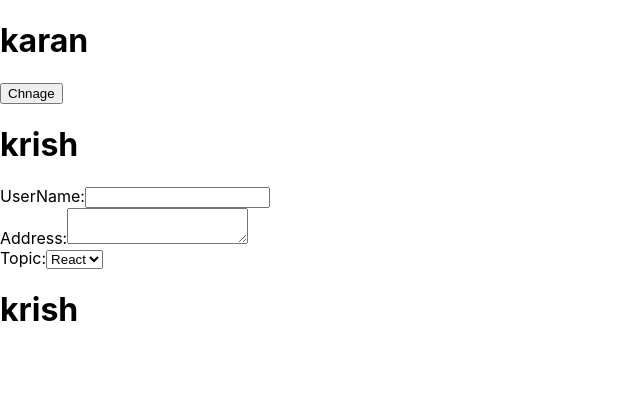
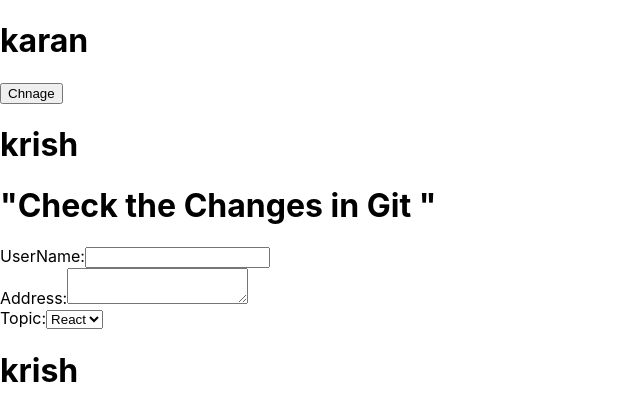
Before and after one commit to lsharva/ReactPractice, a React (Create React App) app: page / in a window 1280 px wide. Shown: the top 420 px of the page, without its empty margins (0-640 px from the left). Built offline with nearby package versions, Linux system fonts and the light colour scheme.

Commit message:
Check Git lifecycleA

```diff
--- a/src/ComponentFolder/LifecycleA.js
+++ b/src/ComponentFolder/LifecycleA.js
@@ -47,6 +47,7 @@ class LifecycleA extends Component{
                   <h1>{this.state.name}</h1>
                   <button onClick={this.changeName}>Chnage</button>
                   <LifecycleB/>
+                  <h1>"Check the Changes in Git "</h1>
             </div>
 
         )
```
